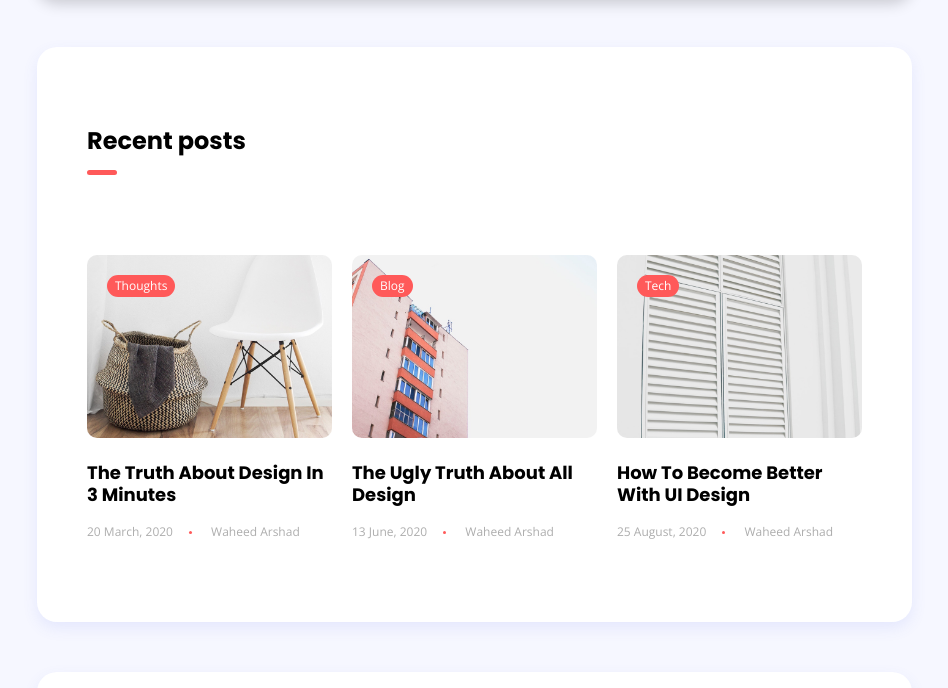
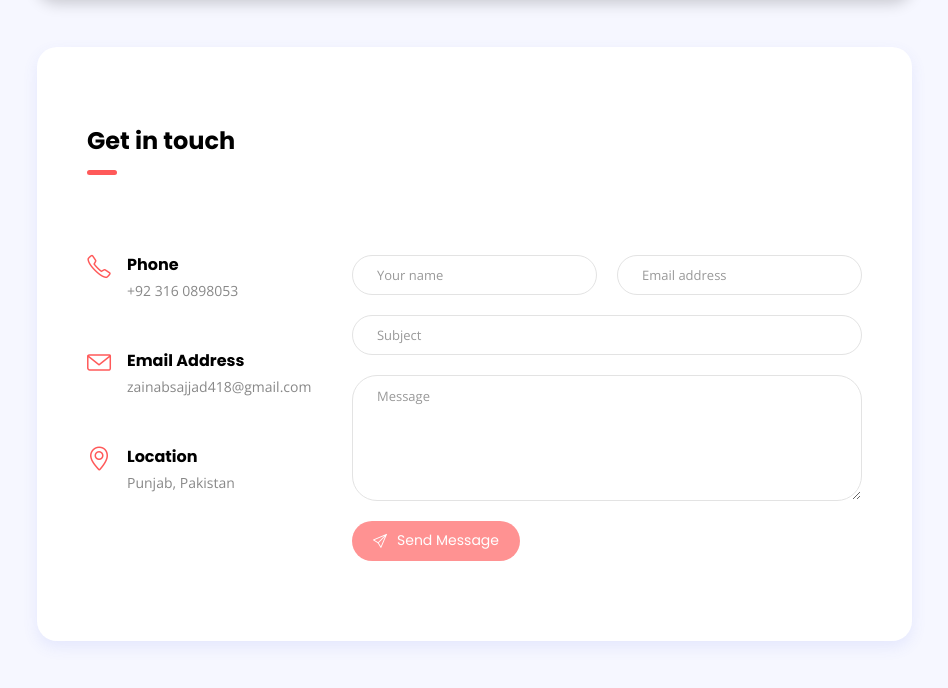
Before and after one commit to zainabsajjad/portfolio, a plain HTML site: page index.html in a window 1280 px wide. Shown: the part 6218-6906 px from the top of the page, without its empty margins (313-1261 px from the left). Drawn offline with nearby package versions, Linux system fonts and the light colour scheme.

Commit message:
contactdetails

```diff
--- a/index.html
+++ b/index.html
@@ -680,14 +680,14 @@
 		</section>
 
 		<!-- section blog -->
-		<section id="blog" class="shadow-blue white-bg padding">
+		<!--<section id="blog" class="shadow-blue white-bg padding">
 			<h3 class="section-title">Recent posts</h3>
 			<div class="spacer" data-height="80"></div>
 
 			<div class="row">
 
 				<div class="col-md-4">
-					<!-- blog item -->
+					blog item
 					<div class="blog-item">
 						<div class="thumb">
 							<a href="#">
@@ -706,7 +706,7 @@
 				</div>
 
 				<div class="col-md-4">
-					<!-- blog item -->
+					blog item
 					<div class="blog-item">
 						<div class="thumb">
 							<a href="#">
@@ -719,13 +719,13 @@
 						<h4 class="mt-4 mb-0"><a href="#">The Ugly Truth About All Design</a></h4>
 						<ul class="list-inline meta mb-0 mt-3">
 							<li class="list-inline-item">13 June, 2020</li>
-							<li class="list-inline-item">Waheed Arshad</li>
+							<li class="list-inline-item">Zainab Sajjad</li>
 						</ul>
 					</div>
 				</div>
 
 				<div class="col-md-4">
-					<!-- blog item -->
+					blog item
 					<div class="blog-item">
 						<div class="thumb">
 							<a href="#">
@@ -737,15 +737,15 @@
 						</div>
 						<h4 class="mt-4 mb-0"><a href="#">How To Become Better With UI Design</a></h4>
 						<ul class="list-inline meta mb-0 mt-3">
-							<li class="list-inline-item">25 August, 2020</li>
-							<li class="list-inline-item">Waheed Arshad</li>
+							<li class="list-inline-item">15 APril, 202q</li>
+							<li class="list-inline-item">Zainab Sajjad</li>
 						</ul>
 					</div>
 				</div>
 
 			</div>
 
-		</section>
+		</section>-->
 
 		<!-- section contact -->
 		<section id="contact" class="shadow-blue white-bg padding">
@@ -760,14 +760,14 @@
 						<i class="icon-phone"></i>
 						<div class="details">
 							<h5>Phone</h5>
-							<span>+302 076 8017</span>
+							<span>+92 316 0898053</span>
 						</div>
 					</div>
 					<div class="contact-info mb-5">
 						<i class="icon-envelope"></i>
 						<div class="details">
 							<h5>Email Address</h5>
-							<span>waheedarshad239@gmail.com</span>
+							<span>zainabsajjad418@gmail.com</span>
 						</div>
 					</div>
 					<div class="contact-info">
```
